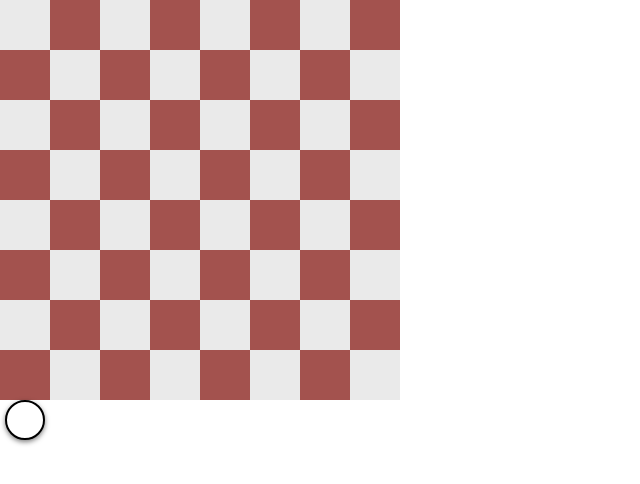
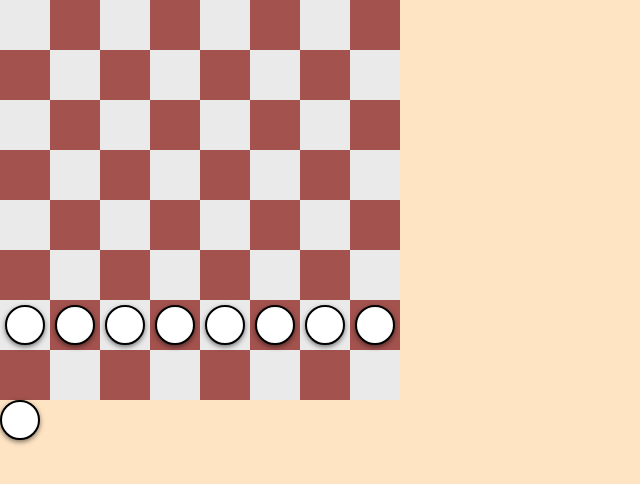
Before and after one commit to Torjus24SFJ/Chess, a plain HTML site: page index.html in a window 1280 px wide. Shown: the whole page, without its empty margins (0-640 px from the left). Drawn offline with Linux system fonts and the light colour scheme.

Commit message:
loop create pawns

```diff
--- a/main.js
+++ b/main.js
@@ -16,11 +16,13 @@ document.addEventListener('DOMContentLoaded', () => {
         }
     }
 
-    let pawnX = 0;
-    let pawnY = 0;
-
-    pawn.style.left = `${pawnX * tileSize + 5}px`
-    pawn.style.right = `${pawnY * tileSize + 5}px`
+    for (let col = 0; col < 8; col++) {
+        const pawn = document.createElement('div');
+        pawn.classList.add('pawn');
+        pawn.style.left = `${col * tileSize + 5}px`;
+        pawn.style.top = `${6 * tileSize + 5}px`;
+        chessboard.appendChild(pawn);
+    }
 
     let isDragging = false
 
--- a/style.css
+++ b/style.css
@@ -2,6 +2,10 @@
     box-sizing: border-box;
     margin: 0;
     padding: 0;
+}
+
+body {
+    background-color: bisque;
 }
 
 #chessboard {
```
